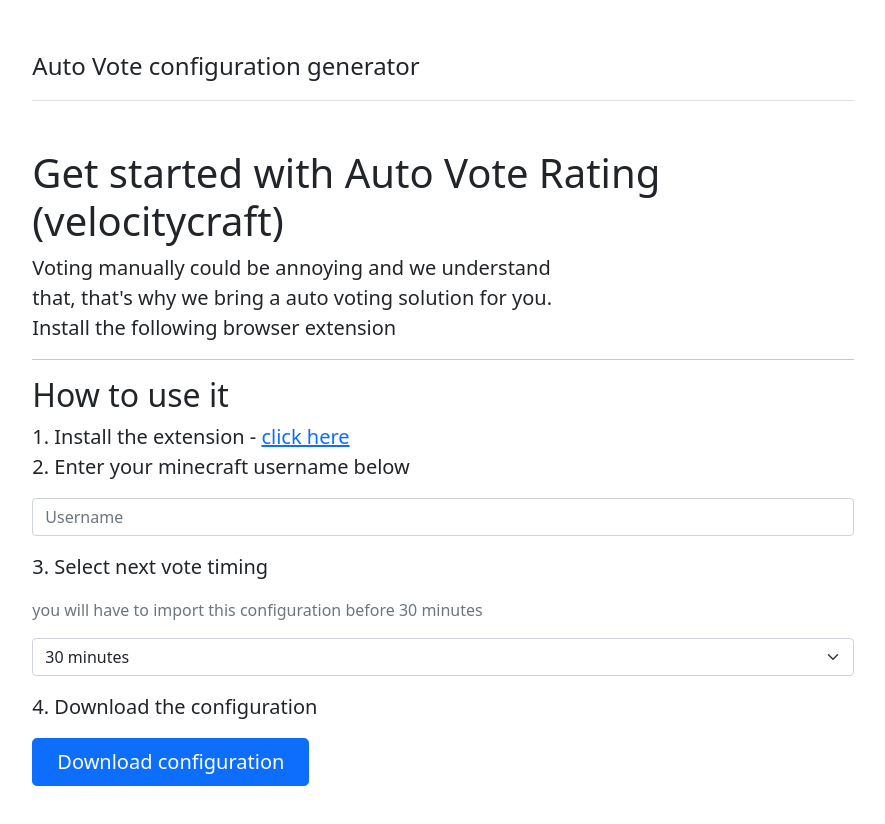
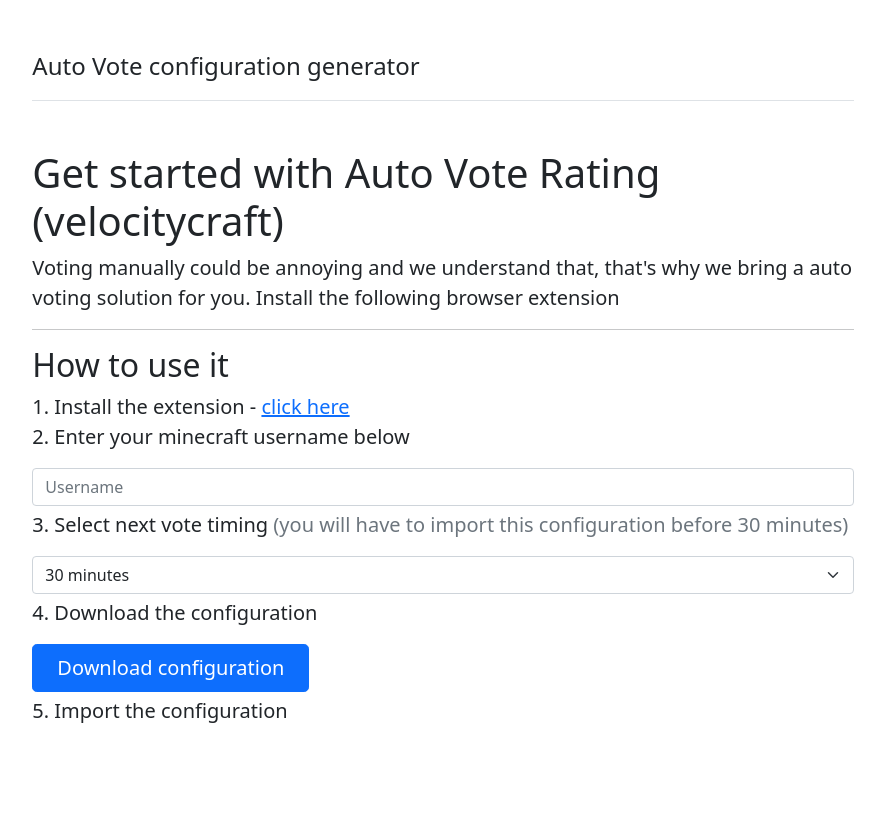
Before and after one commit to RyderAsKing/velocity-vote, a React (Create React App) app: page / in a window 1280 px wide. Shown: the top 824 px of the page, without its empty margins (197-1082 px from the left). After the commit the page ends 800 px from the top, so only its background shows below. Built offline with nearby package versions, Linux system fonts and the light colour scheme.

Commit message:
bug fixes

```diff
--- a/src/App.js
+++ b/src/App.js
@@ -14,7 +14,7 @@
       </header>
       <main>
         <h1>Get started with Auto Vote Rating (velocitycraft)</h1>
-        <p className="fs-5 col-md-8">
+        <p className="fs-5 col-md-12">
           Voting manually could be annoying and we understand that, that's why
           we bring a auto voting solution for you. Install the following browser
           extension{" "}
@@ -22,7 +22,7 @@
         <hr />
         <h2>How to use it</h2>
         <div>
-          <p className="fs-5 col-md-8">
+          <p className="fs-5 col-md-12">
             1. Install the extension -{" "}
             <a href="https://chrome.google.com/webstore/detail/auto-vote-rating/mdfmiljoheedihbcfiifopgmlcincadd?hl=en">
               click here
@@ -31,7 +31,7 @@
             2. Enter your minecraft username below
             <br />
           </p>
-          <div className="input-group mb-3">
+          <div className="input-group mb-1">
             <input
               type="text"
               className="form-control"
@@ -41,11 +41,14 @@
               onChange={handleChange}
             />
           </div>
-          <p className="fs-5 col-md-8">3. Select next vote timing</p>
-          <p className="text-muted">
-            you will have to import this configuration before {minutes} minutes
+          <p className="fs-5 col-md-12">
+            3. Select next vote timing{" "}
+            <span className="fs-8 text-muted">
+              (you will have to import this configuration before {minutes}{" "}
+              minutes)
+            </span>
           </p>
-          <div className="input-group mb-3">
+          <div className="input-group mb-1">
             <select
               name="minutes"
               className="form-select"
@@ -58,8 +61,8 @@
               <option value="60">60 minutes</option>
             </select>
           </div>
-          <p className="fs-5 col-md-8">4. Download the configuration</p>
-          <div className="mb-5">
+          <p className="fs-5 col-md-12">4. Download the configuration</p>
+          <div className="mb-1">
             <button
               className="btn btn-primary btn-lg px-4"
               onClick={exportToJson}
@@ -67,6 +70,7 @@
               Download configuration
             </button>
           </div>
+          <p className="fs-5 col-md-12">5. Import the configuration</p>
         </div>
       </main>
     </div>
--- a/src/AppLogic.js
+++ b/src/AppLogic.js
@@ -54,7 +54,7 @@
             lastAttemptVote: now,
             added: now,
           },
-          time: future,
+          time: now,
           game: "minecraft-servers",
           name: "Velocity Craft",
           key: 1,
@@ -73,7 +73,7 @@
             lastAttemptVote: now,
             added: now,
           },
-          time: future,
+          time: now,
           name: "Velocity Craft",
           key: 2,
         },
@@ -91,7 +91,7 @@
             lastAttemptVote: now,
             added: now,
           },
-          time: future,
+          time: now,
           name: "Velocity Craft",
           key: 3,
         },
@@ -109,7 +109,7 @@
             lastAttemptVote: now,
             added: now,
           },
-          time: future,
+          time: now,
           name: "Velocity Craft",
           key: 4,
         },
@@ -127,7 +127,7 @@
             lastAttemptVote: now,
             added: now,
           },
-          time: future,
+          time: now,
           game: "minecraft-mp.com",
           addition: "",
           name: "Vote for",
@@ -147,7 +147,7 @@
             lastAttemptVote: now,
             added: now,
           },
-          time: future,
+          time: now,
           name: "Velocity Craft",
           key: 6,
         },
@@ -165,7 +165,7 @@
             lastAttemptVote: now,
             added: now,
           },
-          time: future,
+          time: now,
           name: "Velocity Craft ",
           key: 7,
         },
```
